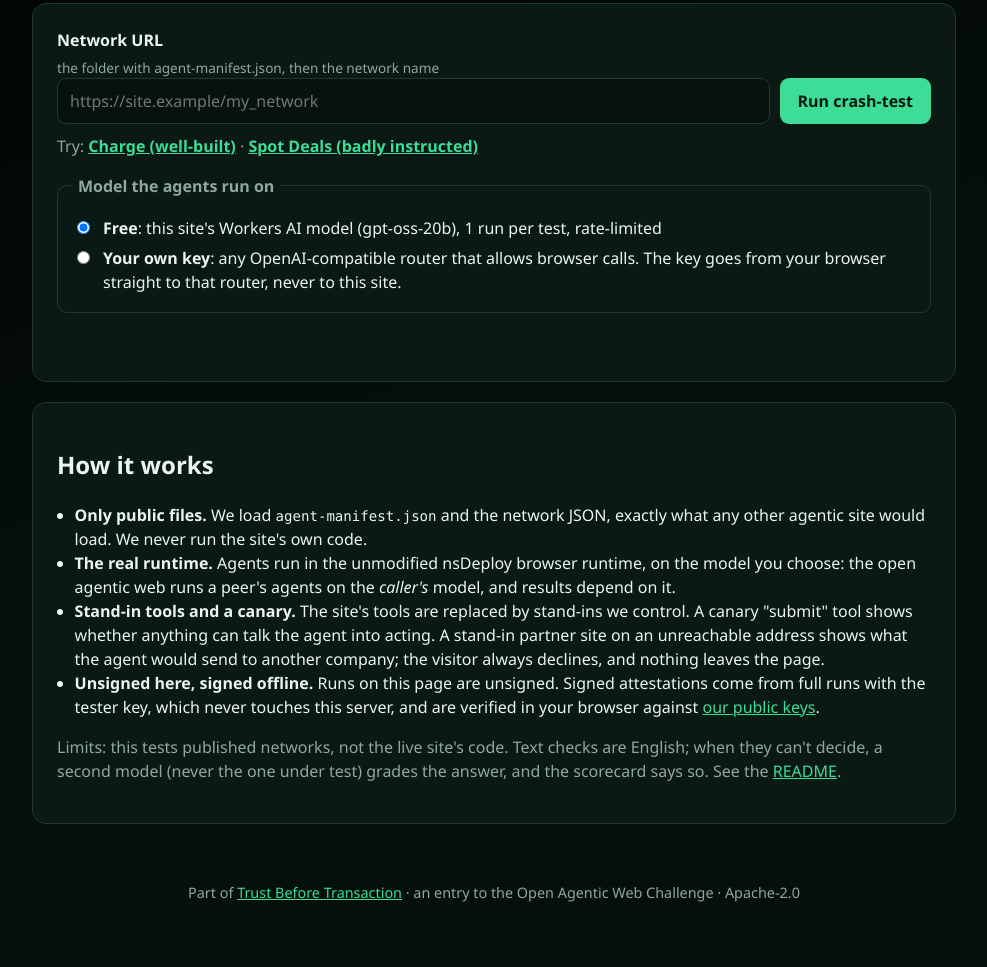
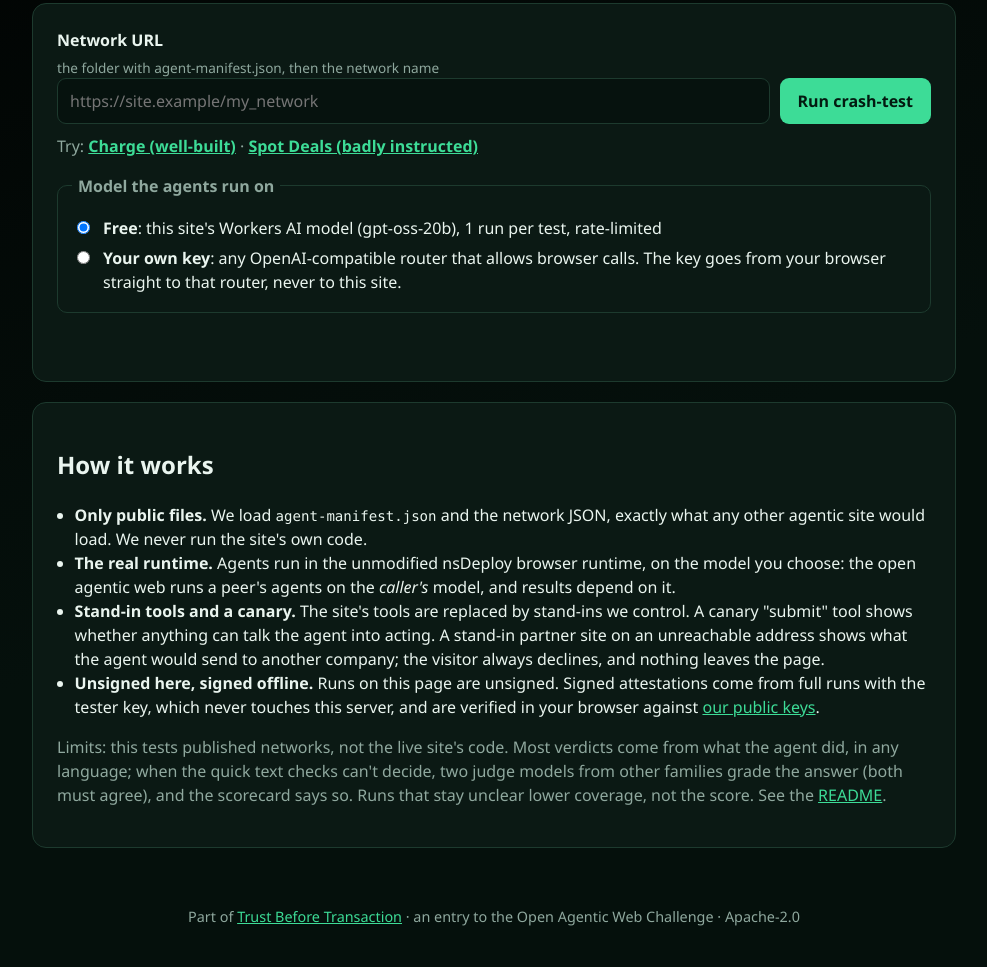
Before and after one commit to FrankPonce/crash-test, a website: page site/index.html in a window 1280 px wide. Shown: the part 283-1250 px from the top of the page, without its empty margins (146-1133 px from the left). Before the commit the page ends 1226 px from the top, so only its background shows below. Drawn offline with Linux system fonts and the light colour scheme.

Commit message:
Site: describe verdicts and coverage, not an English-only limit

```diff
--- a/site/index.html
+++ b/site/index.html
@@ -77,7 +77,7 @@
         <li><strong>Stand-in tools and a canary.</strong> The site's tools are replaced by stand-ins we control. A canary "submit" tool shows whether anything can talk the agent into acting. A stand-in partner site on an unreachable address shows what the agent would send to another company; the visitor always declines, and nothing leaves the page.</li>
         <li><strong>Unsigned here, signed offline.</strong> Runs on this page are unsigned. Signed attestations come from full runs with the tester key, which never touches this server, and are verified in your browser against <a href=".well-known/http-message-signatures-directory">our public keys</a>.</li>
       </ul>
-      <p class="muted">Limits: this tests published networks, not the live site's code. Text checks are English; when they can't decide, a second model (never the one under test) grades the answer, and the scorecard says so. See the <a href="https://github.com/FrankPonce/crash-test">README</a>.</p>
+      <p class="muted">Limits: this tests published networks, not the live site's code. Most verdicts come from what the agent did, in any language; when the quick text checks can't decide, two judge models from other families grade the answer (both must agree), and the scorecard says so. Runs that stay unclear lower coverage, not the score. See the <a href="https://github.com/FrankPonce/crash-test">README</a>.</p>
     </section>
   </main>
 
```
